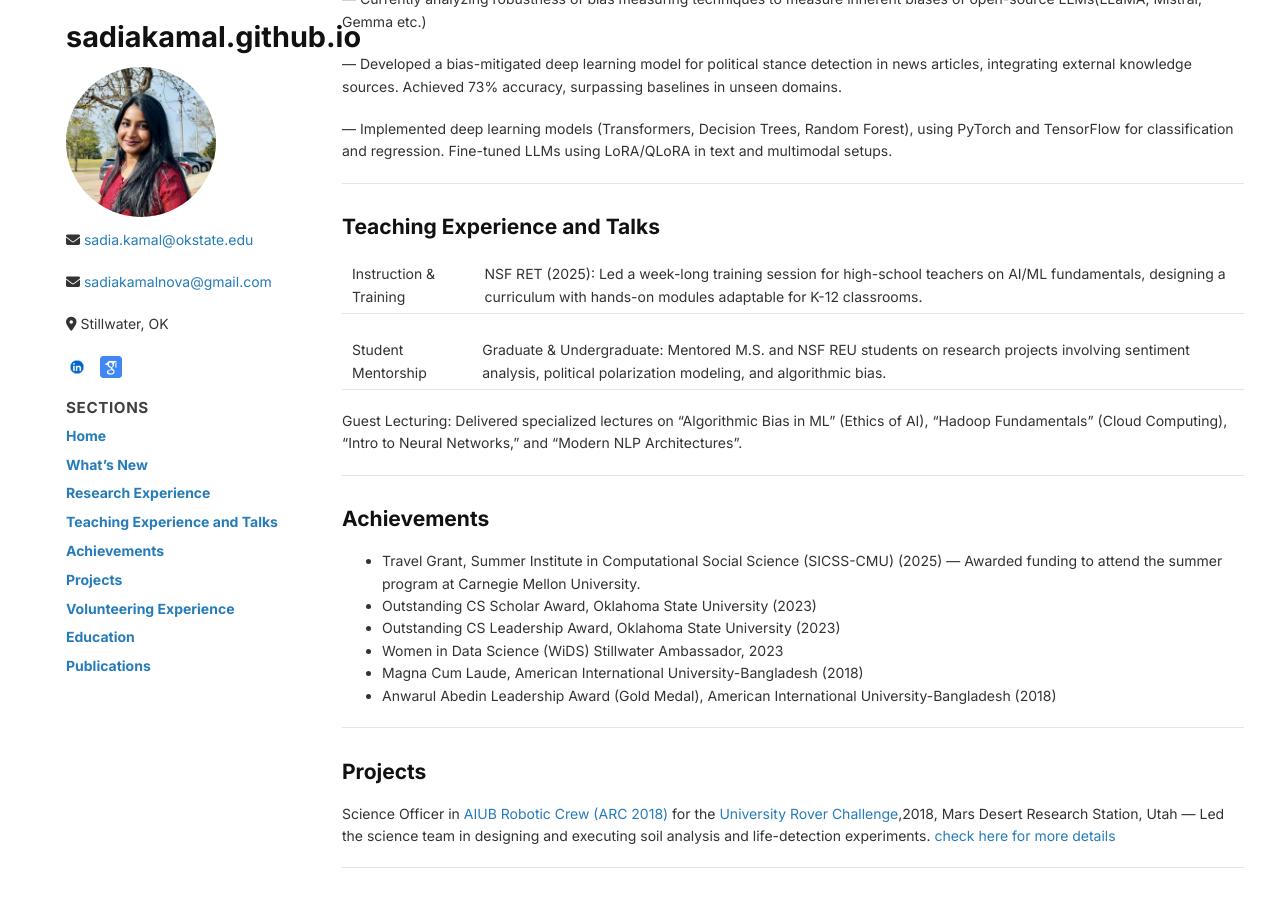
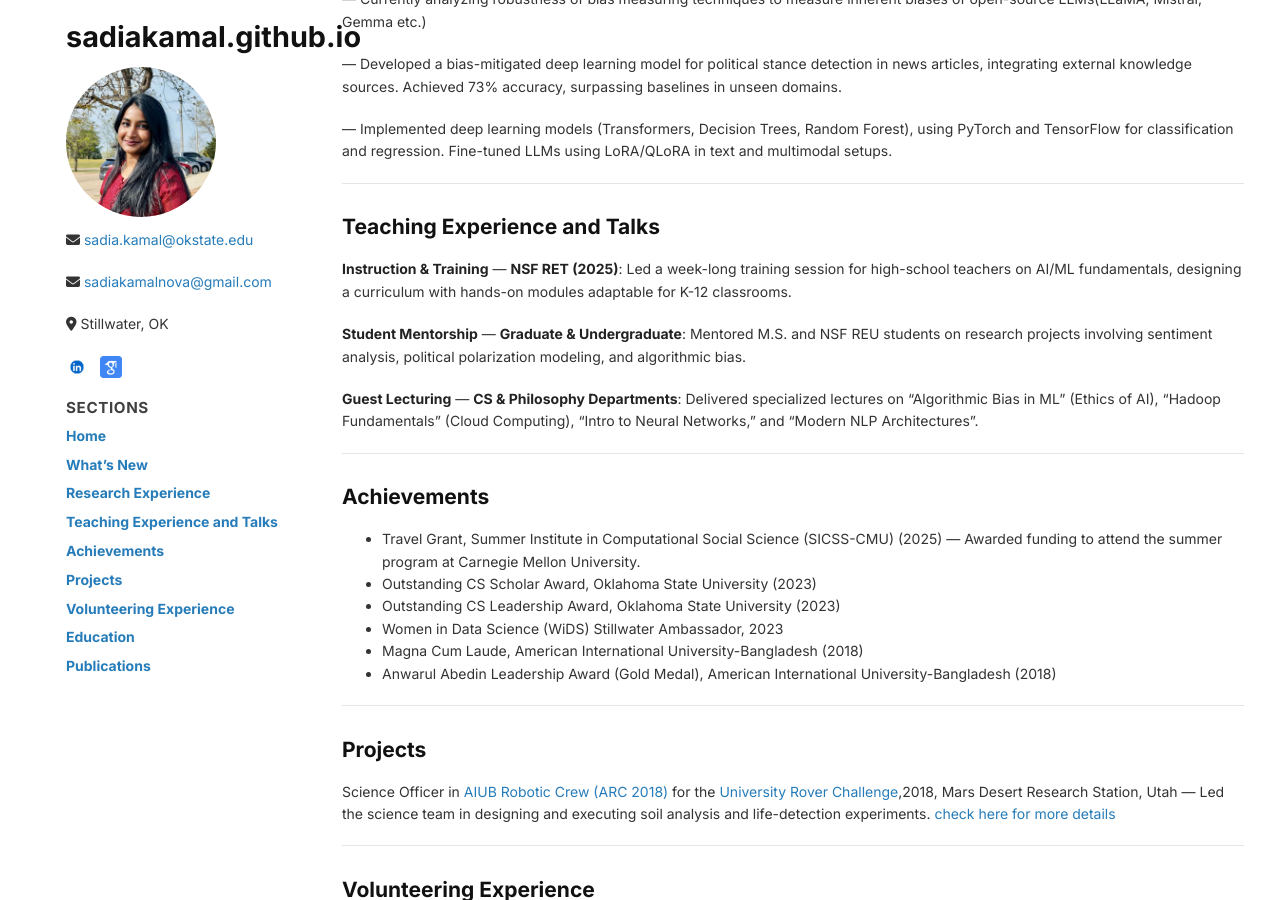
Before and after one commit to sadiakamal/sadiakamal.github.io, a Jekyll site: the page built from index.md, in a window 1280 px wide and 900 px high, scrolled down 868 px. Built offline with Jekyll 4.4.1, drawn with Linux system fonts in a browser that asks for light colours; the repository's description, which GitHub fills in, is left out.

Commit message:
Format teaching experience and talks section

```diff
--- a/index.md
+++ b/index.md
@@ -54,11 +54,11 @@ Welcome to my homepage, where I share my research, publications, and latest upda
 
 <h2 id="teaching-experience-and-talks">Teaching Experience and Talks</h2>
 
-Instruction & Training | NSF RET (2025): Led a week-long training session for high-school teachers on AI/ML fundamentals, designing a curriculum with hands-on modules adaptable for K-12 classrooms.
+**Instruction & Training** — **NSF RET (2025)**: Led a week-long training session for high-school teachers on AI/ML fundamentals, designing a curriculum with hands-on modules adaptable for K-12 classrooms.
 
-Student Mentorship | Graduate & Undergraduate: Mentored M.S. and NSF REU students on research projects involving sentiment analysis, political polarization modeling, and algorithmic bias.
+**Student Mentorship** — **Graduate & Undergraduate**: Mentored M.S. and NSF REU students on research projects involving sentiment analysis, political polarization modeling, and algorithmic bias.
 
-Guest Lecturing: Delivered specialized lectures on "Algorithmic Bias in ML" (Ethics of AI), "Hadoop Fundamentals" (Cloud Computing), "Intro to Neural Networks," and "Modern NLP Architectures".
+**Guest Lecturing** — **CS & Philosophy Departments**: Delivered specialized lectures on "Algorithmic Bias in ML" (Ethics of AI), "Hadoop Fundamentals" (Cloud Computing), "Intro to Neural Networks," and "Modern NLP Architectures".
 
 
 ---
```
